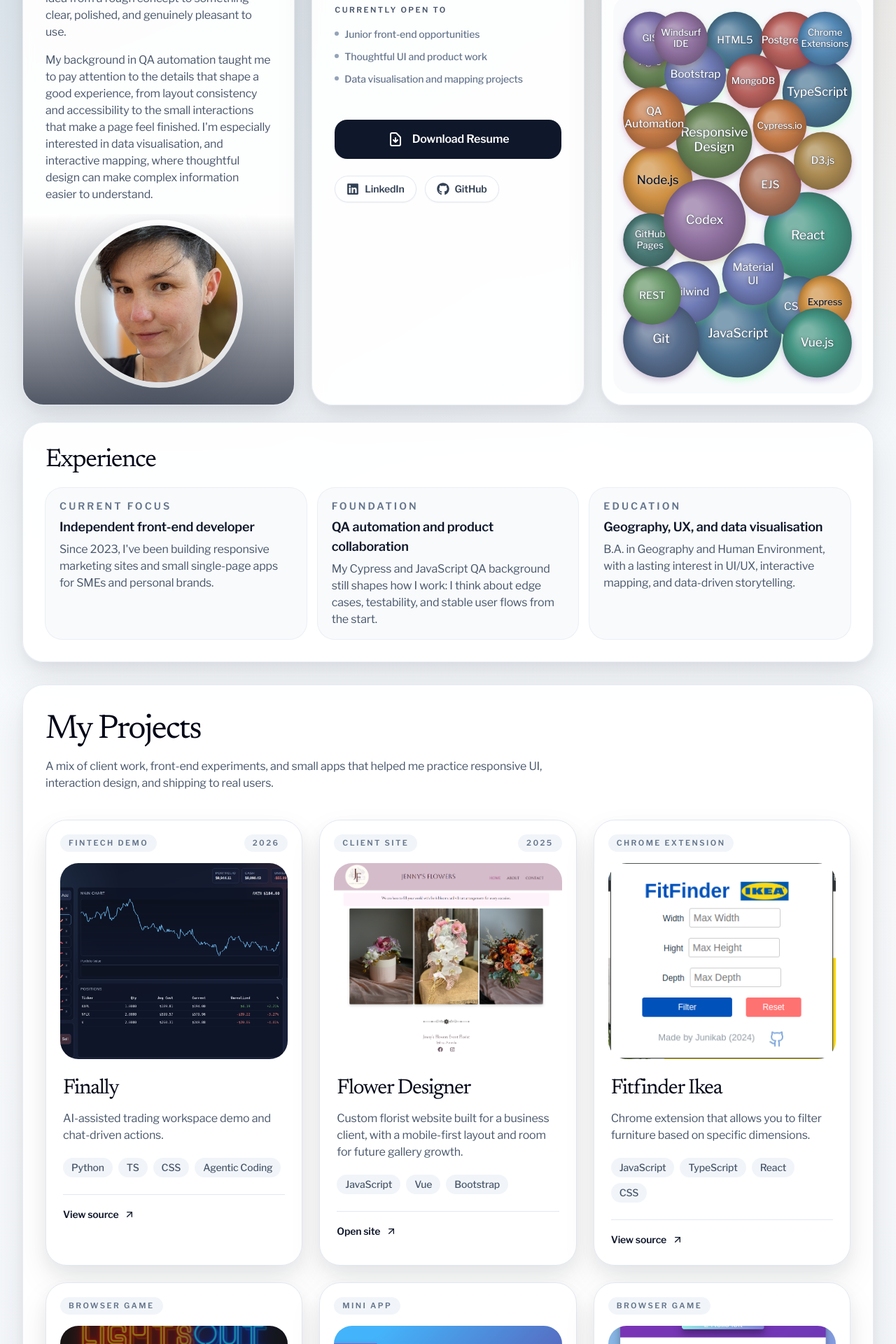
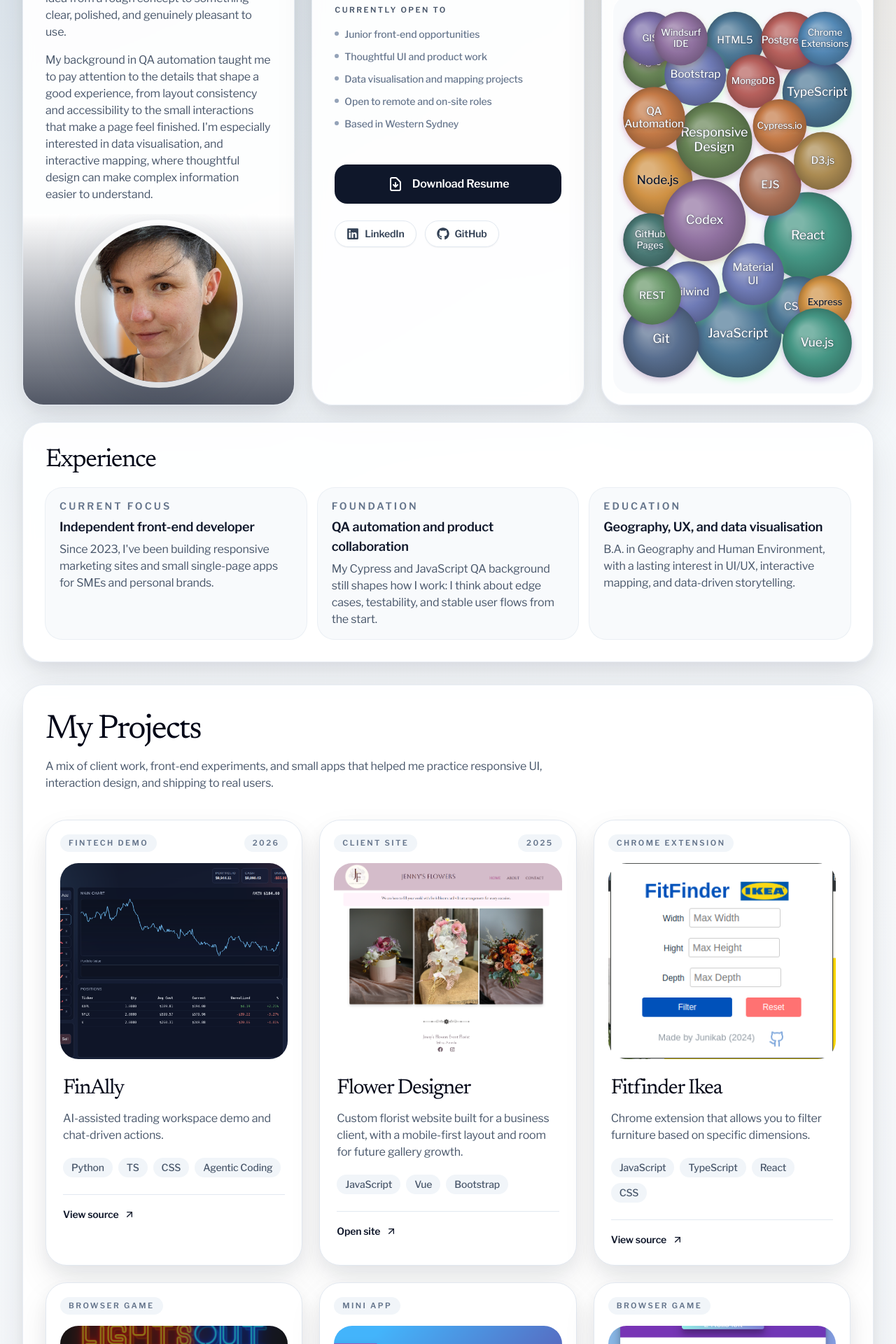
Before and after one commit to Junikab/portfolio, a React (Create React App) app: page / in a window 1280 px wide. Shown: the part 400-2320 px from the top of the page at 70% size. Built offline with nearby package versions, Linux system fonts and the light colour scheme.

Commit message:
update SocialLinks component correct project titles in projectData

```diff
--- a/src/components/layout/SocialLinks.js
+++ b/src/components/layout/SocialLinks.js
@@ -40,6 +40,20 @@ function SocialLinks() {
                             />
                             <span>Data visualisation and mapping projects</span>
                         </li>
+                        <li className="flex items-start gap-2">
+                            <span
+                                aria-hidden="true"
+                                className="mt-1.5 h-1.5 w-1.5 rounded-full bg-slate-400"
+                            />
+                            <span>Open to remote and on-site roles</span>
+                        </li>
+                        <li className="flex items-start gap-2">
+                            <span
+                                aria-hidden="true"
+                                className="mt-1.5 h-1.5 w-1.5 rounded-full bg-slate-400"
+                            />
+                            <span>Based in Western Sydney</span>
+                        </li>
                     </ul>
                 </div>
 
--- a/src/data/projectData.js
+++ b/src/data/projectData.js
@@ -9,7 +9,7 @@ import jennysFlowersImage from "../assets/jennysFlowers.png";
 const projectsData = [
     {
         id: 1,
-        title: "Finally",
+        title: "FinAlly",
         description:
             "AI-assisted trading workspace demo and chat-driven actions.",
         image: finallyScreanshot,
@@ -65,7 +65,7 @@ const projectsData = [
     },
     {
         id: 6,
-        title: "Yahtzee game",
+        title: "Yahtzee Game",
         description: "A Yahtzee game built with React.",
         image: yahtzeeImage,
         link: "https://junikab.github.io/Yahtzee-game/",
```
